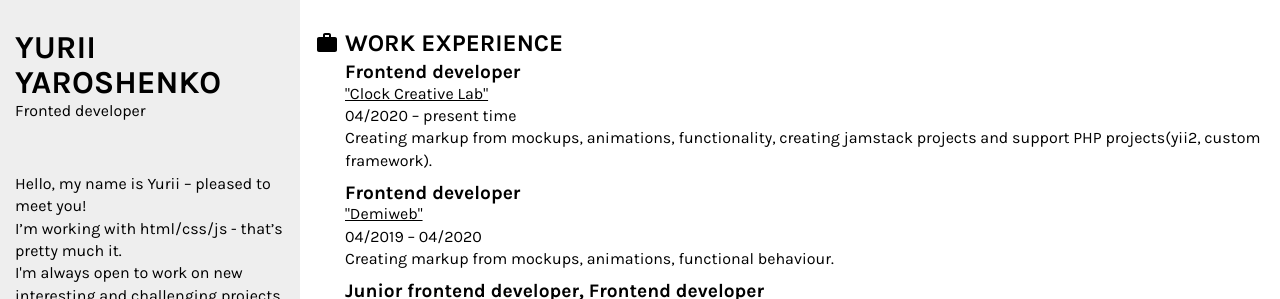
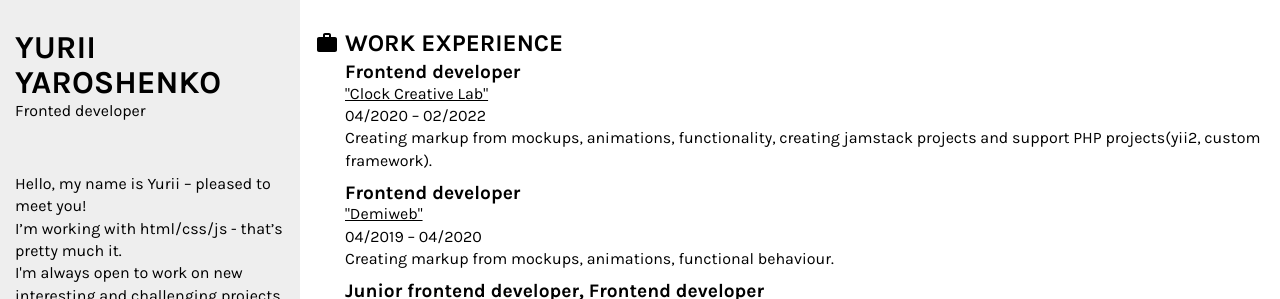
Before and after one commit to yurayarosh/cv, a Jekyll site: the page built from index.md, in a window 1280 px wide. Shown: the top 299 px of the page. Built offline with Jekyll 4.4.1, drawn with Linux system fonts in a browser that asks for light colours.

Commit message:
Change experience data.

```diff
--- a/_data/experience.yaml
+++ b/_data/experience.yaml
@@ -4,7 +4,7 @@ metaBlocks:
   - meta:
     - title: 'Frontend developer'
       subttl: '<a href="https://clocklab.design/" target="_blank">"Clock Creative Lab"</a>'
-      time: '04/2020 – present time'
+      time: '04/2020 – 02/2022'
       text: 'Creating markup from mockups, animations, functionality, creating jamstack projects and support PHP projects(yii2, custom framework).'
   - meta:
     - title: 'Frontend developer'
```
Also changed, not shown: 1 other file.
